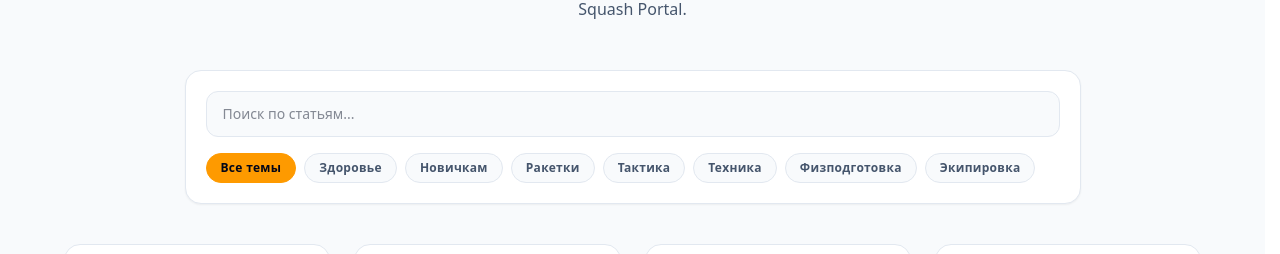
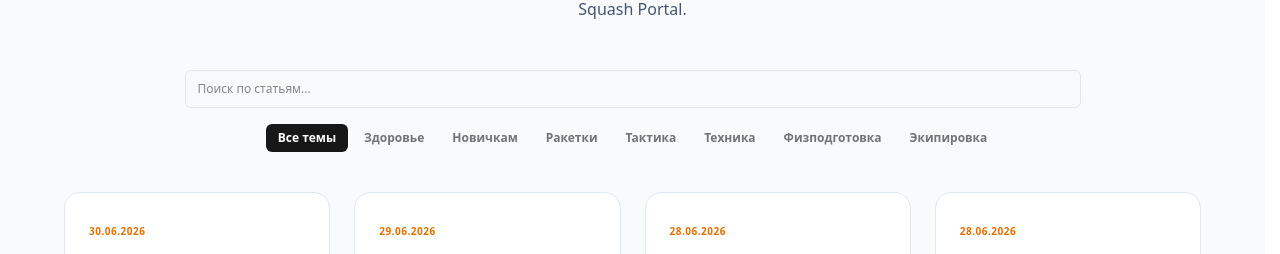
Before and after one commit to artem-ca/sofasquash, a Next.js app: page /blog in a window 1280 px wide. Shown: the part 239-493 px from the top of the page. Built offline with nearby package versions, Linux system fonts and the light colour scheme; no server answers.

Commit message:
refactor: rename BlogList to BlogClient, fix theme flicker on blog
- Match the XxxClient naming convention used across the app.
- Sync blog root background transition to remove theme-toggle flicker.

```diff
--- a/app/blog/BlogList.js
+++ b/app/blog/BlogClient.js
@@ -4,7 +4,7 @@ import { useState, useMemo } from 'react'
 import Link from 'next/link'
 import { formatDate } from '@/utils/date'
 
-export default function BlogList({ posts, topics }) {
+export default function BlogClient({ posts, topics }) {
   const [searchTerm, setSearchTerm] = useState('')
   const [selectedTopic, setSelectedTopic] = useState('all')
 
@@ -26,18 +26,29 @@ export default function BlogList({ posts, topics }) {
 
   return (
     <>
-      <div className='max-w-4xl mx-auto w-full mb-10'>
-        <div className='p-5 rounded-2xl border border-slate-200 dark:border-neutral-800 bg-white dark:bg-neutral-900/20 shadow-xs'>
+      <section className='max-w-4xl mx-auto w-full mb-10 space-y-4'>
+        {/* Поиск на всю ширину */}
+        <div className='relative w-full'>
           <input
             type='text'
             placeholder='Поиск по статьям...'
             value={searchTerm}
             onChange={(e) => setSearchTerm(e.target.value)}
             aria-label='Поиск по статьям'
-            className='w-full px-4 py-3 rounded-xl border text-sm focus:outline-none focus:border-amber-500 transition-all bg-slate-50 dark:bg-neutral-950 border-slate-200 dark:border-neutral-800 text-slate-900 dark:text-slate-100'
+            className='w-full px-3 py-2.5 rounded-md border text-xs focus:outline-none focus:border-neutral-400 dark:focus:border-neutral-600 transition-all bg-neutral-50/50 dark:bg-neutral-900/30 border-neutral-200 dark:border-neutral-800 text-neutral-900 dark:text-neutral-100'
           />
+          {searchTerm && (
+            <button
+              onClick={() => setSearchTerm('')}
+              className='absolute right-3 top-1/2 -translate-y-1/2 text-neutral-400 hover:text-neutral-600 text-xs cursor-pointer'
+            >
+              ✕
+            </button>
+          )}
+        </div>
 
-          <div className='flex flex-wrap gap-2 mt-4'>
+        {/* Темы блога под поиском, отцентрированные */}
+        <div className='flex items-center justify-center gap-1 border-b md:border-none border-slate-100 dark:border-neutral-900 pb-2 md:pb-0 overflow-x-auto scrollbar-none'>
           {['all', ...topics].map((topic) => {
             const isActive = selectedTopic === topic
             return (
@@ -46,10 +57,10 @@ export default function BlogList({ posts, topics }) {
                 type='button'
                 onClick={() => setSelectedTopic(topic)}
                 aria-pressed={isActive}
-                  className={`px-3.5 py-1.5 rounded-full text-xs font-semibold tracking-wide cursor-pointer transition-all border ${
+                className={`px-3 py-1.5 rounded-md text-xs font-semibold transition-all cursor-pointer whitespace-nowrap ${
                   isActive
-                      ? 'bg-amber-500 border-amber-500 text-slate-950'
-                      : 'bg-slate-50 dark:bg-neutral-950 border-slate-200 dark:border-neutral-800 text-slate-600 dark:text-slate-400 hover:border-amber-500/40 hover:text-amber-600 dark:hover:text-amber-400'
+                    ? 'bg-neutral-900 dark:bg-neutral-100 text-white dark:text-neutral-950'
+                    : 'text-neutral-500 hover:text-neutral-800 dark:hover:text-neutral-200'
                 }`}
               >
                 {topic === 'all' ? 'Все темы' : topic}
@@ -57,8 +68,7 @@ export default function BlogList({ posts, topics }) {
             )
           })}
         </div>
-        </div>
-      </div>
+      </section>
 
       {filteredPosts.length > 0 ? (
         <div className='grid gap-6 grid-cols-1 sm:grid-cols-2 md:grid-cols-3 xl:grid-cols-4 w-full mb-16'>
--- a/app/blog/page.js
+++ b/app/blog/page.js
@@ -2,7 +2,7 @@
 import fs from 'fs'
 import path from 'path'
 import matter from 'gray-matter'
-import BlogList from './BlogList'
+import BlogClient from './BlogClient'
 
 export const metadata = {
   title: 'Блог о сквоше — Обучение, тактика и обзоры',
@@ -43,7 +43,7 @@ export default function BlogPage() {
   )
 
   return (
-    <div className='flex min-h-[calc(100vh-4rem)] font-sans antialiased selection:bg-amber-500/30 bg-slate-50 dark:bg-neutral-950 text-slate-900 dark:text-slate-100'>
+    <div className='flex min-h-[calc(100vh-4rem)] font-sans antialiased selection:bg-amber-500/30 bg-slate-50 dark:bg-neutral-950 text-slate-900 dark:text-slate-100 transition-colors duration-300'>
       <main className='flex-1 px-6 py-12 lg:px-16 lg:py-20 w-full'>
         <div className='max-w-4xl mx-auto w-full mb-12 text-center'>
           <h1 className='text-4xl lg:text-5xl font-extrabold tracking-tight mb-4 text-slate-900 dark:bg-gradient-to-r dark:from-amber-200 dark:via-yellow-400 dark:to-amber-500 dark:bg-clip-text dark:text-transparent'>
@@ -55,7 +55,7 @@ export default function BlogPage() {
           </p>
         </div>
 
-        <BlogList posts={posts} topics={topics} />
+        <BlogClient posts={posts} topics={topics} />
       </main>
     </div>
   )
```
Lines whose indentation alone changed are shown as unchanged.
